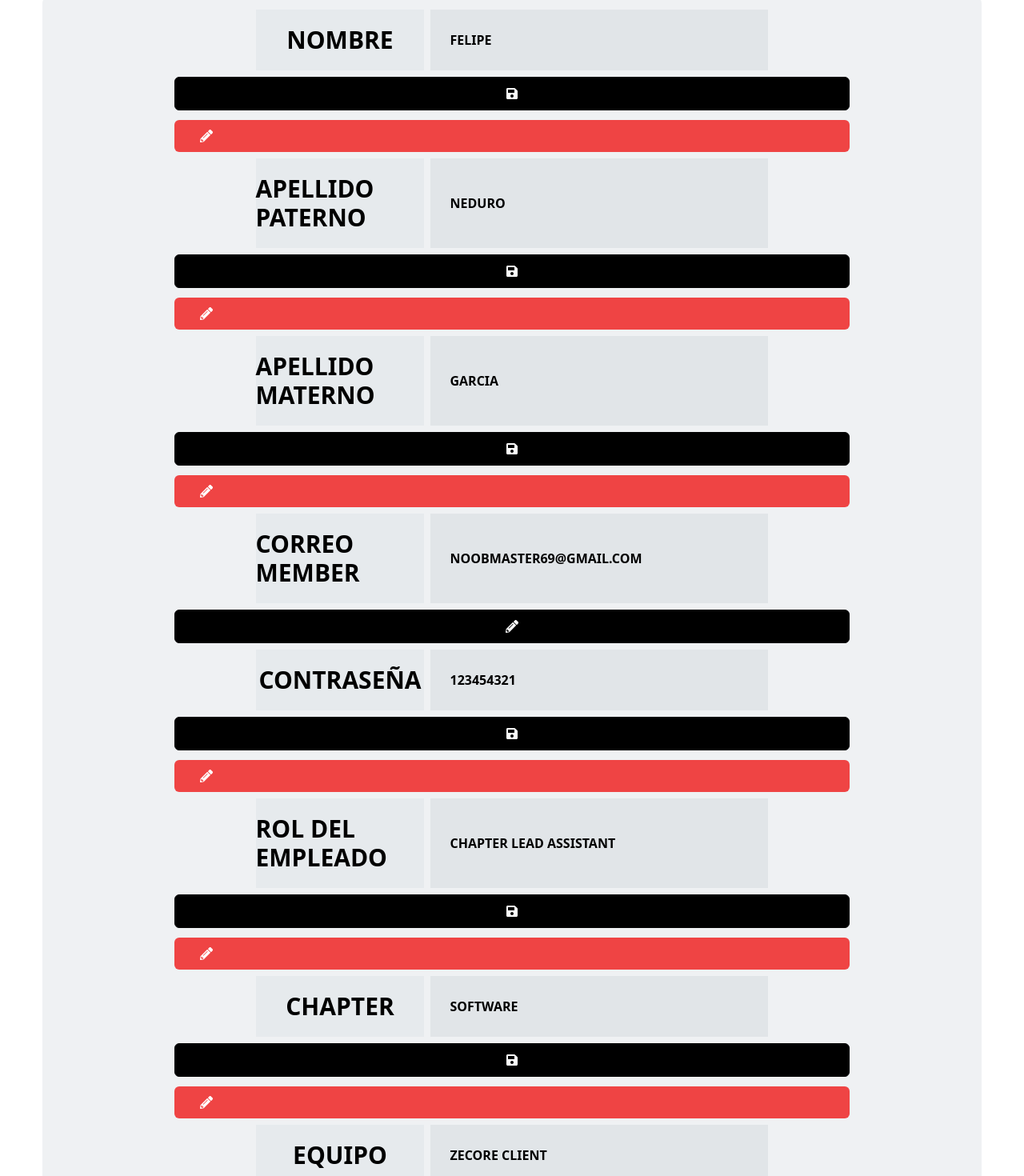
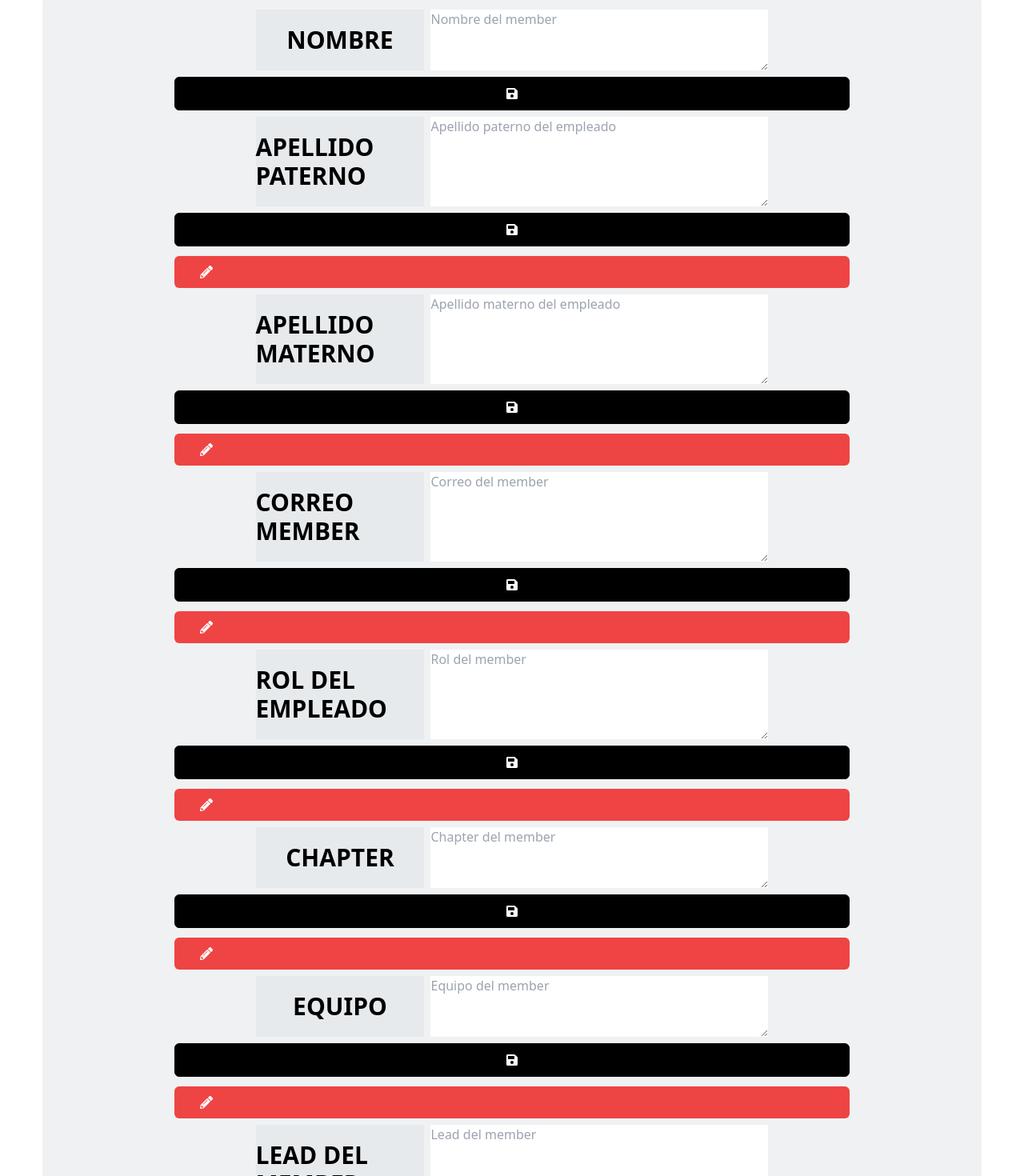
Before and after one commit to Naiztu/Project-Feedback-Zebrands, a Next.js app in the folder Proyecto/client/: page /prueba in a window 1280 px wide. Shown: the part 128-1598 px from the top of the page at 80% size. Built offline with nearby package versions, Linux system fonts and the light colour scheme.

Commit message:
InfoEmpleado

```diff
--- a/Proyecto/client/components/DatosEmpleado.js
+++ b/Proyecto/client/components/DatosEmpleado.js
@@ -1,5 +1,7 @@
 import React, { useState } from "react";
 import {FaPencilAlt, FaSave } from "react-icons/fa";
+import Axios from "axios";
+
 
 export default function DatosEmpleado({info, isSaved, id_empleado}) {
   const {
@@ -7,23 +9,32 @@ export default function DatosEmpleado({info, isSaved, id_empleado}) {
     apellidopaterno_member,
     apellidomaterno_member,
     correo_member,
-    contraseña_member,
     rol_member,
     chapter,
     equipo_member,
     lead_member
   } = info;
+
+  const [isSave, setIsSave] = useState(isSaved)
   const [isEdited, setIsEdited] = useState(!isSaved);
+  const [preInfo, setPreInfo] = useState(info);
 
   const handleEdit = () => {
     setIsEdited(true);
   };
-  const [preInfo, setPreInfo] = useState(info);
 
   const handleChange = (e) => {
     const newInfo = { ...preInfo };
     newInfo[e.target.name] = e.target.value;
     setPreInfo(newInfo);
+  };
+
+  const updateInfo = () => {
+    if (!isSave) {
+      alert("Se salva");
+      setIsSave(true);
+    } else alert("Pregunta actualizada");
+    setIsEdited(false);
   };
 
 
@@ -66,25 +77,24 @@ export default function DatosEmpleado({info, isSaved, id_empleado}) {
               <div className=" coment basis-6/12">{nombre_member}</div>
             ) : (
               <textarea
-                className=" text-area-feed basis-6/12"
+                type="text"
+                className=" text-area-info basis-6/12"
                 value={preInfo.nombre_member}
                 name="nombre_member"
                 placeholder="Nombre del member"
-                onChange={handleChange}
+                onChange={(e) => setPreInfo(e.target.value)}
+                id={info.id_empleado}
+
               ></textarea>
             )}
           </div>
 
-      <div className=" flex flex-col space-y-3">
+          <div className=" flex flex-col space-y-3">
           <button
             className="btn"
+            onClick={isEdited ? updateInfo : handleEdit}
           >
-          <FaSave />
-          </button>
-          <button
-            className={`btn-red "hidden" : "flex"`}
-          >
-            <FaPencilAlt />
+            {isEdited ? <FaSave /> : <FaPencilAlt />}
           </button>
         </div>
         <div className="rowDimension">
@@ -93,7 +103,7 @@ export default function DatosEmpleado({info, isSaved, id_empleado}) {
               <div className=" coment basis-6/12">{apellidopaterno_member}</div>
             ) : (
               <textarea
-                className=" text-area-feed basis-6/12"
+                className=" text-area-info basis-6/12"
                 value={preInfo.apellidopaterno_member}
                 name="apellidopaterno_member"
                 placeholder="Apellido paterno del empleado"
@@ -120,7 +130,7 @@ export default function DatosEmpleado({info, isSaved, id_empleado}) {
               <div className=" coment basis-6/12">{apellidomaterno_member}</div>
             ) : (
               <textarea
-                className=" text-area-feed basis-6/12"
+                className=" text-area-info basis-6/12"
                 value={preInfo.apellidomaterno_member}
                 name="apellidomaterno_member"
                 placeholder="Apellido materno del empleado"
@@ -147,7 +157,7 @@ export default function DatosEmpleado({info, isSaved, id_empleado}) {
               <div className=" coment basis-6/12">{correo_member}</div>
             ) : (
               <textarea
-                className=" text-area-feed basis-6/12"
+                className=" text-area-info basis-6/12"
                 value={preInfo.correo_member}
                 name="correo_member"
                 placeholder="Correo del member"
@@ -159,29 +169,6 @@ export default function DatosEmpleado({info, isSaved, id_empleado}) {
           <div className=" flex flex-col space-y-3">
           <button
             className="btn"
-            onClick={isEdited ? updateInfo : handleEdit}
-          >
-            {isEdited ? <FaSave /> : <FaPencilAlt />}
-          </button>
-        </div>
-        <div className="rowDimension">
-            <div className="dimesion">Contraseña</div>
-            {isSaved ? (
-              <div className=" coment basis-6/12">{contraseña_member}</div>
-            ) : (
-              <textarea
-                className=" text-area-feed basis-6/12"
-                value={preInfo.contraseña_member}
-                name="contraseña_member"
-                placeholder="Contraseña del member"
-                onChange={handleChange}
-              ></textarea>
-            )}
-          </div>
-
-      <div className=" flex flex-col space-y-3">
-          <button
-            className="btn"
           >
           <FaSave />
           </button>
@@ -191,13 +178,15 @@ export default function DatosEmpleado({info, isSaved, id_empleado}) {
             <FaPencilAlt />
           </button>
         </div>
+
+
         <div className="rowDimension">
             <div className="dimesion">Rol del empleado</div>
             {isSaved ? (
               <div className=" coment basis-6/12">{rol_member}</div>
             ) : (
               <textarea
-                className=" text-area-feed basis-6/12"
+                className=" text-area-info basis-6/12"
                 value={preInfo.contraseña_member}
                 name="rol_member"
                 placeholder="Rol del member"
@@ -224,7 +213,7 @@ export default function DatosEmpleado({info, isSaved, id_empleado}) {
               <div className=" coment basis-6/12">{chapter}</div>
             ) : (
               <textarea
-                className=" text-area-feed basis-6/12"
+                className=" text-area-info basis-6/12"
                 value={preInfo.chapter}
                 name="chapter"
                 placeholder="Chapter del member"
@@ -251,7 +240,7 @@ export default function DatosEmpleado({info, isSaved, id_empleado}) {
               <div className=" coment basis-6/12">{equipo_member}</div>
             ) : (
               <textarea
-                className=" text-area-feed basis-6/12"
+                className=" text-area-info basis-6/12"
                 value={preInfo.equipo_member}
                 name="equipo_member"
                 placeholder="Equipo del member"
@@ -278,7 +267,7 @@ export default function DatosEmpleado({info, isSaved, id_empleado}) {
               <div className=" coment basis-6/12">{lead_member}</div>
             ) : (
               <textarea
-                className=" text-area-feed basis-6/12"
+                className=" text-area-info basis-6/12"
                 value={preInfo.lead_member}
                 name="lead_member"
                 placeholder="Lead del member"
@@ -317,15 +306,15 @@ export default function DatosEmpleado({info, isSaved, id_empleado}) {
 
 DatosEmpleado.defaultProps = {
   info: {
-    nombre_member: "felipe",
-    apellidopaterno_member: "neduro",
-    apellidomaterno_member: "garcia",
-    correo_member: "noobmaster69@gmail.com" ,
-    contraseña_member: "123454321",
-    rol_member: "Chapter Lead Assistant",
-    chapter: "software",
-    equipo_member: "Zecore Client",
-    lead_member: "Edgar Santanta Matute"
+    nombre_member: "",
+    apellidopaterno_member: "",
+    apellidomaterno_member: "",
+    correo_member: "" ,
+    contraseña_member: "",
+    rol_member: "",
+    chapter: "",
+    equipo_member: "",
+    lead_member: ""
   },
-  isSaved: true,
+  isSaved: false,
 };
```
